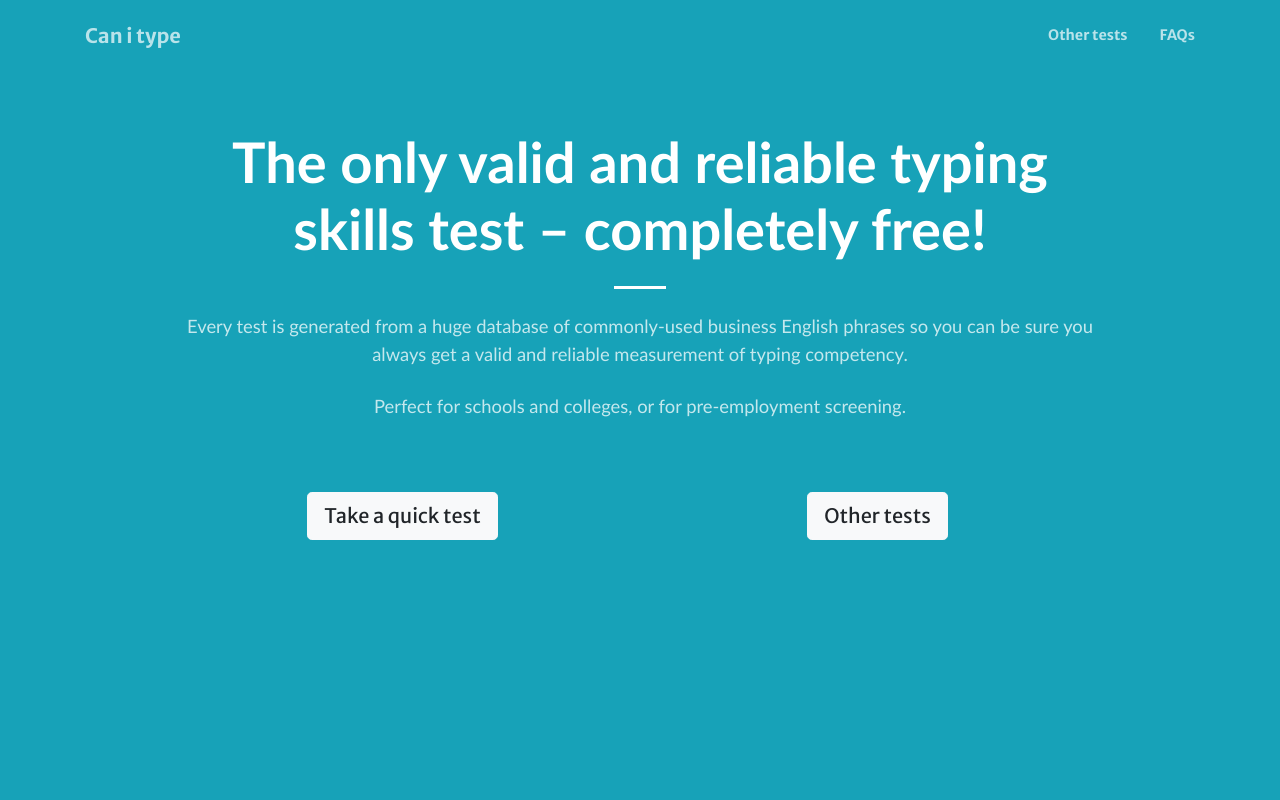
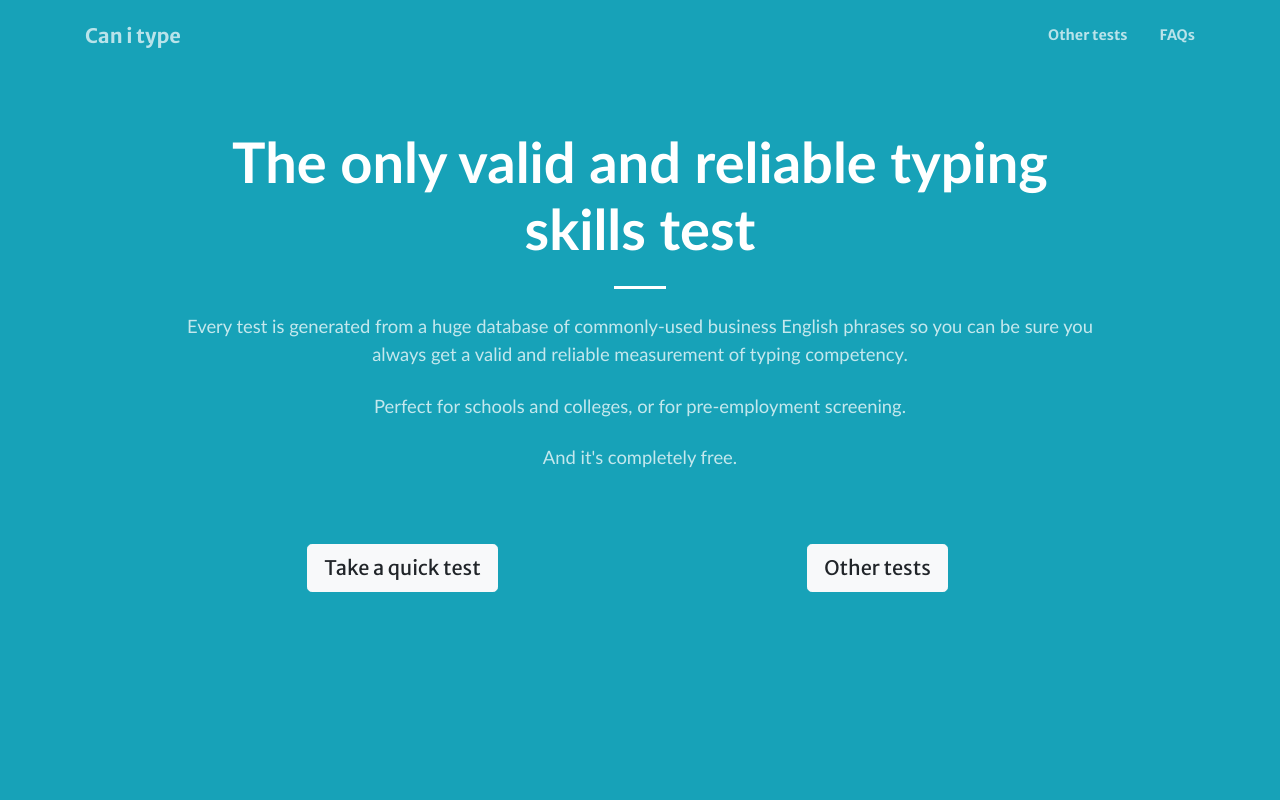
Before and after one commit to jonathanfowler/canitype, a website built with Parcel: page index.html in a window 1280 px wide. Shown: the top 800 px of the page. Built offline with nearby package versions, Linux system fonts and the light colour scheme.

Commit message:
content again

```diff
--- a/index.html
+++ b/index.html
@@ -46,7 +46,7 @@
         <div class="container">
             <div class="row h-100 align-items-center justify-content-center text-center">
                 <div class="col-lg-10 align-self-end">
-                    <h1 class="text-white font-weight-bold">The only valid and reliable typing skills test  – completely free!</h1>
+                    <h1 class="text-white font-weight-bold">The only valid and reliable typing skills test</h1>
                     <hr class="dividerNew my-4" />
                 </div>
                 <div class="col-lg-10 align-self-baseline">
@@ -56,6 +56,9 @@
                     </p>
                     <p class="text-white-75 font-weight-light mb-4">
                         Perfect for schools and colleges, or for pre-employment screening.
+                    </p>
+                    <p class="text-white-75 font-weight-light mb-4">
+                        And it's completely free.
                     </p>
                     <div class="row">
                         <div class="col-lg-6 col-md-6 text-center">
```
